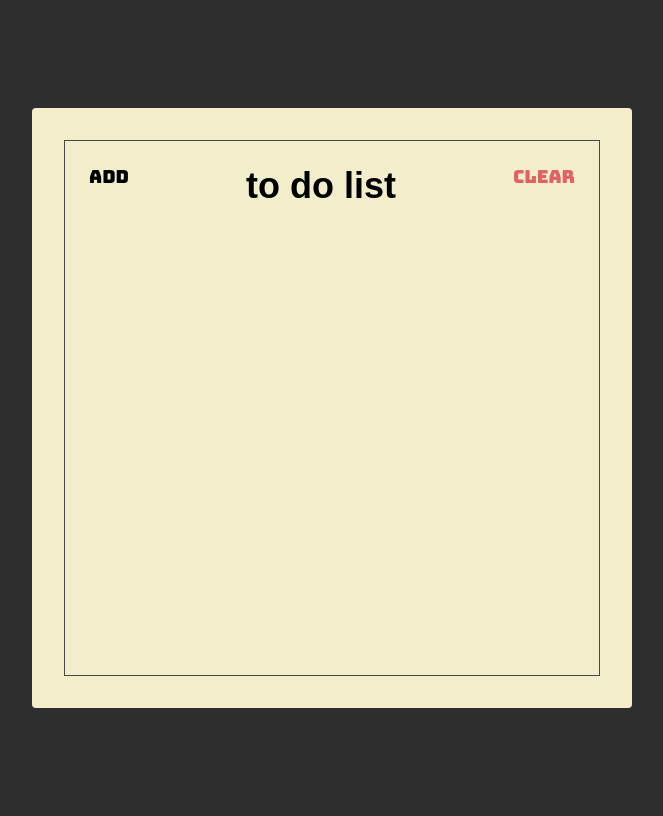
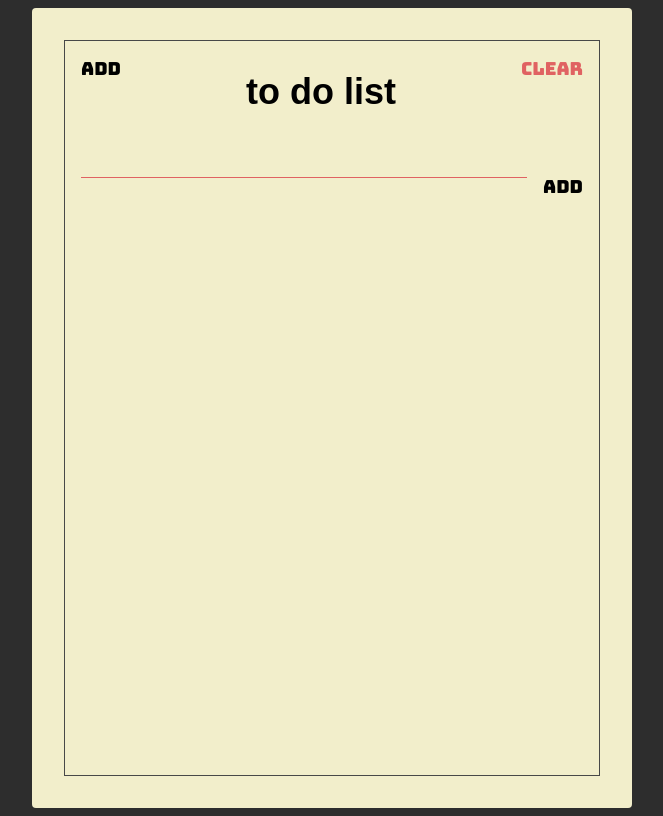
Before and after one commit to RobbyHernowo/belajar-react, a website: page index.html in a window 1280 px wide. Shown: the whole page, without its empty margins (308-971 px from the left). Drawn offline with Linux system fonts and the light colour scheme; a web font is replaced by a local one.

Commit message:
add todo section

```diff
--- a/index.html
+++ b/index.html
@@ -14,11 +14,17 @@
   <body>
     <div class="container">
       <div class="frame">
-        <div class="header">
+        <section class="header">
           <button class="header-btn">Add</button>
           <h1 class="header-title">To do List</h1>
           <button class="header-btn main-red-color">Clear</button>
-        </div>
+        </section>
+        <section class="add">
+          <form class="add-form">
+            <input type="text" class="add-input" />
+            <button class="add-btn">Add</button>
+          </form>
+        </section>
       </div>
     </div>
   </body>
--- a/style.css
+++ b/style.css
@@ -24,7 +24,7 @@ body {
   height: 100vh;
 }
 
-body. html {
+html {
   margin: 0;
   padding: 0;
   font-family: -apple-system, BlinkMacSystemFont, "Segoe UI", Roboto, Oxygen,
@@ -33,7 +33,7 @@ body. html {
 
 .container {
   width: 600px;
-  height: 600px;
+  height: 800px;
   background-color: #f2eecb;
   border-radius: 4px;
 
@@ -66,9 +66,45 @@ body. html {
   font-size: 1.8rem;
   font-family: "Bungee", sans-serif;
 
-  padding: 24px;
+  padding: 16px;
+  cursor: pointer;
 
   background: unset;
   border: unset;
   outline: unset;
 }
+
+.add {
+  padding: 16px;
+}
+
+.add-form {
+  display: flex;
+  align-items: flex-start;
+}
+.add-input {
+  background: unset;
+  border: unset;
+  padding: 0 64px;
+
+  flex: 1;
+
+  border-bottom: 1px solid var(--main-red-color);
+  outline: unset;
+
+  font-family: "Homenaje", sans-serif;
+  font-size: 16px;
+  text-transform: lowercase;
+}
+.add-btn {
+  font-size: 1.8rem;
+  font-family: "Bungee", sans-serif;
+
+  padding: 16px;
+  padding-right: unset;
+  cursor: pointer;
+
+  background: unset;
+  border: unset;
+  outline: unset;
+}
```
